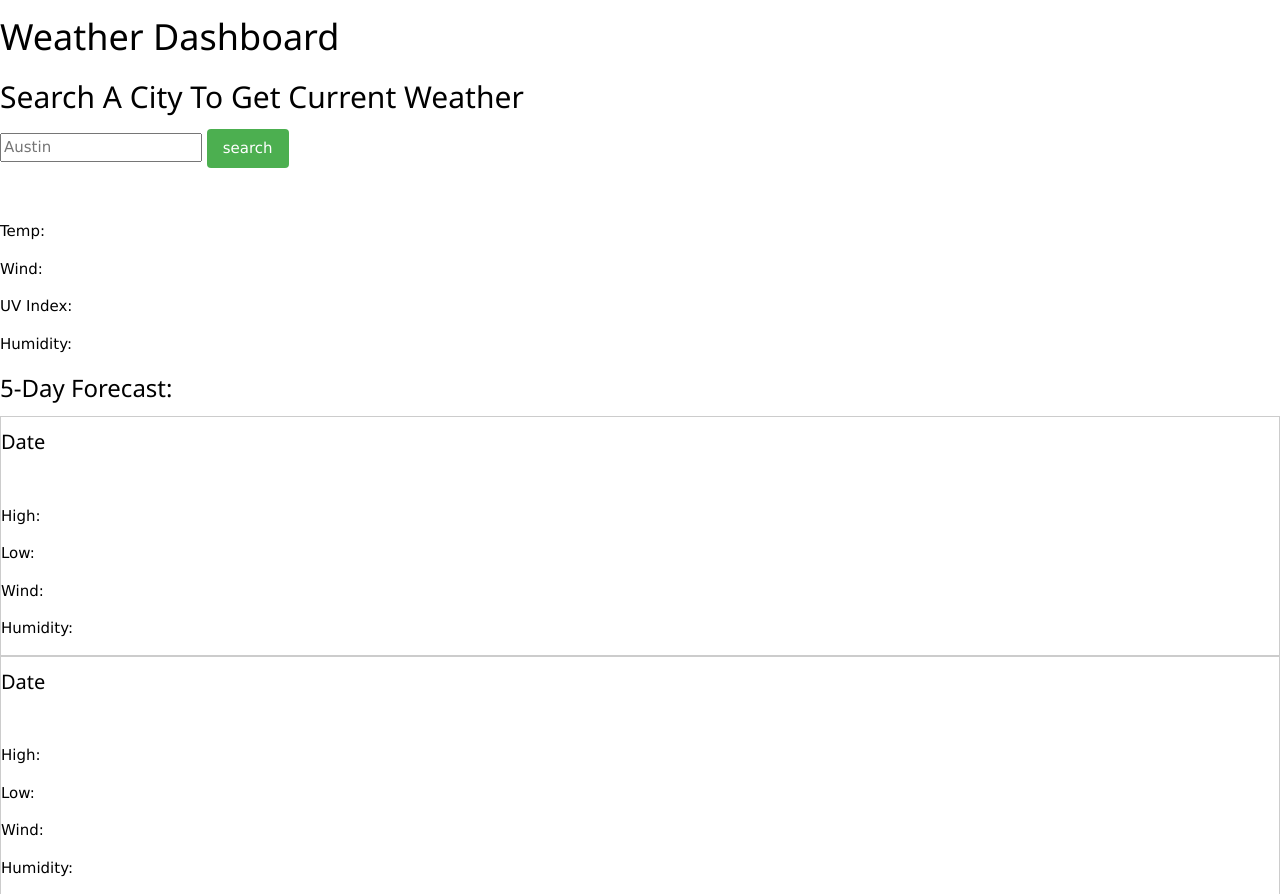
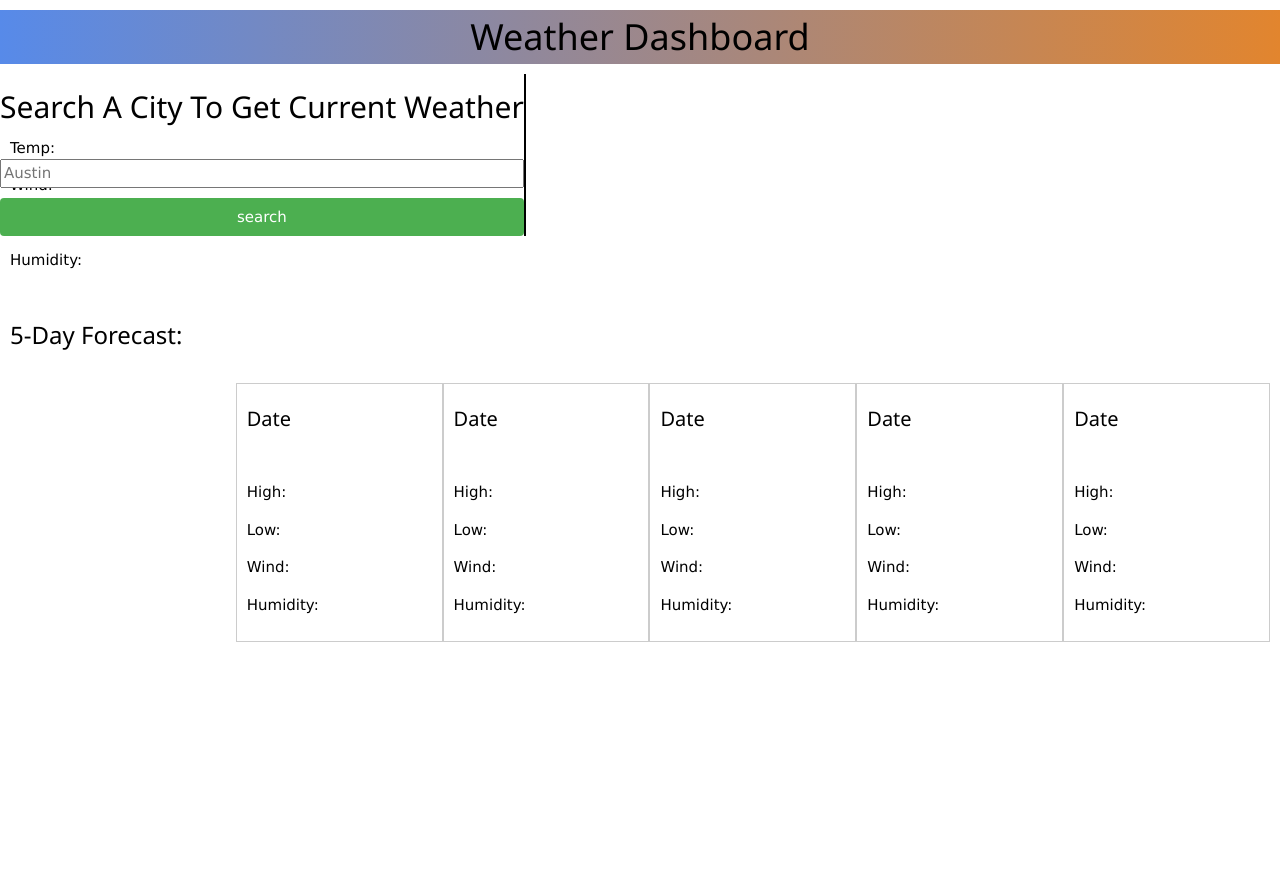
Before and after one commit to Steffen568/weather-tracker, a plain HTML site: page index.html in a window 1280 px wide. Shown: the top 894 px of the page. After the commit the page ends 800 px from the top, so only its background shows below. Drawn offline with nearby package versions, Linux system fonts and the light colour scheme; a script that the page names is missing.

Commit message:
added css. not complete. search box needs to be poisitioned

```diff
--- a/assets/style.css
+++ b/assets/style.css
@@ -0,0 +1,105 @@
+header {
+    display: grid;
+    grid-row: 1;
+    grid-column: 1 / 8;
+    background-image: linear-gradient(to right, rgb(87, 138, 233), rgb(226, 133, 46));
+    text-align: center;
+}
+
+.grid-container {
+    display: grid;
+}
+
+.searchContainer {
+    display: grid;
+    border-right: solid black 2px;
+    grid-row: 1 / 8;
+    grid-column: 1 / 3;
+    align-content: center;
+    justify-items: stretch;
+    position: absolute;
+    row-gap: 10px;
+}
+
+.searchBox {
+    grid-row: 3;
+    grid-column: 1;
+}
+
+.submit {
+    grid-row: 4;
+    grid-column: 1;
+}
+
+.recentSearch {
+    display: grid;
+    row-gap: 10px;
+}
+
+.cityBox {
+    grid-row: 1 / 4;
+    grid-column: 3 / 8;
+    padding: 10px;
+}
+
+.card-title {
+    padding: 10px;
+    grid-row: 4;
+    grid-column: 3;
+}
+
+.forecast {
+    display: grid;
+    grid-row: 5;
+    padding: 10px;
+}
+
+.d1 {
+    padding: 10px;
+    grid-row: 5 / 5;
+    grid-column: 3 / 4;
+}
+
+.d2 {
+    padding: 10px;
+    grid-row: 5 / 5;
+    grid-column: 4 / 5;
+}
+
+.d3 {
+    padding: 10px;
+    grid-row: 5 / 5;
+    grid-column: 5 / 6;
+}
+
+.d4 {
+    padding: 10px;
+    grid-row: 5 / 5;
+    grid-column: 6 / 7;
+}
+
+.d5 {
+    padding: 10px;
+    grid-row: 5 / 5;
+    grid-column: 7 / 8;
+}
+
+.low {
+    background-color: green;
+}
+
+.moderate {
+    background-color: yellow;
+}
+
+.high {
+    background-color: orange;
+}
+
+.very-high {
+    background-color: red;
+}
+
+.danger {
+    background-color: violet;
+}
--- a/index.html
+++ b/index.html
@@ -11,7 +11,7 @@
 <body>
 
     <header>
-        <h1>Weather Dashboard</h1>
+        <h1>Weather Dashboard</h1s>
     </header>
 
     <main>
```
